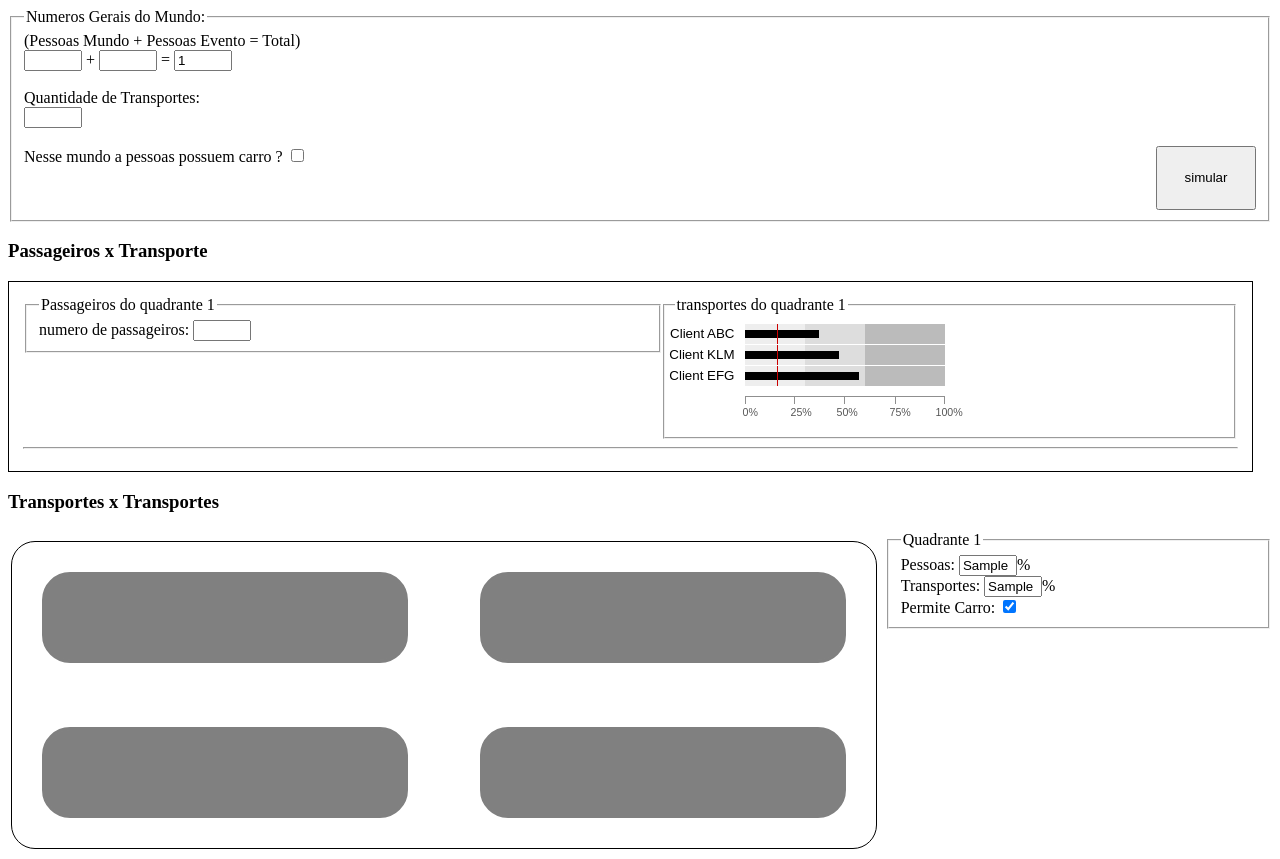
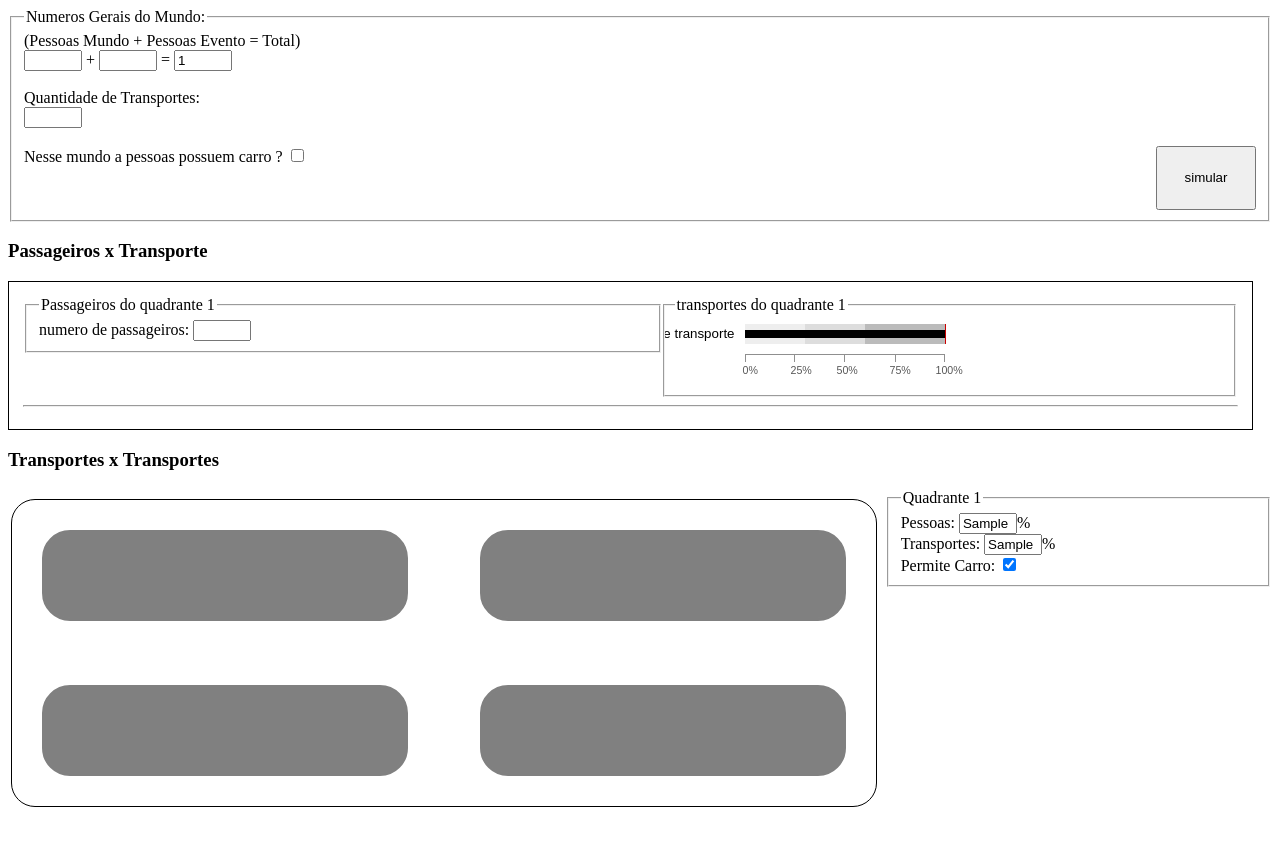
Before and after one commit to hugoantunes/epa2, a Django app: template SimulaPass/templates/simula.html in a window 1280 px wide. After the commit the page ends 807 px from the top, so only its background shows below. Run offline with Django 3.2, Linux system fonts and the light colour scheme; tables that the repository leaves empty hold one stand-in row (values such as "Sample post"); the template is opened without the code that fills it: values that come from a table or form of the project are taken from there, most other values are stand-ins (such as "Sample title", 1, 10 or a date in 2020); parts of the project's set-up code (start-up, migrations or seed data) failed here and were passed over.

Commit message:
grafico variando de acordo com dados do transportew

```diff
--- a/SimulaPass/templates/simula.html
+++ b/SimulaPass/templates/simula.html
@@ -69,31 +69,15 @@
 
             <div id="container">
                 <div class="box-wrap">
+                    {% for transporte in transportes %}
                     <div class="box1"></div>
                     <div class="box2"></div>
                     <div class="box3"></div>
                     <div class="box4"></div>
-                    <div class="target"></div>
-                    <div class="actual" style="width: 37%"></div>
-                    <div class="mylabel">Client ABC</div>
-                </div>
-                <div class="box-wrap">
-                    <div class="box1"></div>
-                    <div class="box2"></div>
-                    <div class="box3"></div>
-                    <div class="box4"></div>
-                    <div class="target"></div>
-                    <div class="actual" style="width: 47%"></div>
-                    <div class="mylabel">Client KLM</div>
-                </div>
-                <div class="box-wrap">
-                    <div class="box1"></div>
-                    <div class="box2"></div>
-                    <div class="box3"></div>
-                    <div class="box4"></div>
-                    <div class="target"></div>
-                    <div class="actual" style="width: 57%"></div>
-                    <div class="mylabel">Client EFG</div>
+                    <div class="target" style="left:{{transporte.porcentagem_maxima_confortavel}}px"></div>
+                    <div class="actual" style="width: {{transporte.porcentagem_atual_de_passageiros}}%"></div>
+                    <div class="mylabel">{{ transporte.nome }}</div>
+                    {% endfor %}
 
                     <div class="cap21">0%</div>
                     <div class="cap22">25%</div>
--- a/SimulaPass/transportes/admin.py
+++ b/SimulaPass/transportes/admin.py
@@ -4,8 +4,8 @@ from transportes.models import Transporte
 from django.contrib import admin
 
 class TransporteAdmin(admin.ModelAdmin):
-	list_display = ('nome','tempo_viagem','coeficiente_conforto','capacidade_maxima')
-	list_filter = ['coeficiente_conforto']
+	list_display = ('nome','tempo_viagem','capacidade_confortavel','capacidade_maxima')
+	list_filter = ['capacidade_confortavel']
 	search_fields = ['nome']
 
 admin.site.register(Transporte, TransporteAdmin)
--- a/SimulaPass/transportes/models.py
+++ b/SimulaPass/transportes/models.py
@@ -7,7 +7,18 @@ class Transporte(models.Model, threading.Thread):
     tempo_viagem = models.FloatField()
     capacidade_maxima = models.IntegerField()
     capacidade_atual = models.IntegerField()
-    coeficiente_conforto = models.IntegerField()
+    capacidade_confortavel = models.IntegerField()
 
     def __unicode__(self):
         return self.nome
+
+    @property
+    def porcentagem_atual_de_passageiros(self):
+        percentual = int(float(self.capacidade_atual)/float(self.capacidade_maxima)*100)
+        return percentual
+
+    @property
+    def porcentagem_maxima_confortavel(self):
+        percentual = int(float(self.capacidade_confortavel)/float(self.capacidade_maxima)*100)
+        target = percentual*2
+        return target
```
Also changed, not shown: SimulaPass/transportes/migrations/0002_auto__del_field_transporte_coeficiente_conforto__add_field_transporte_.py (added).
